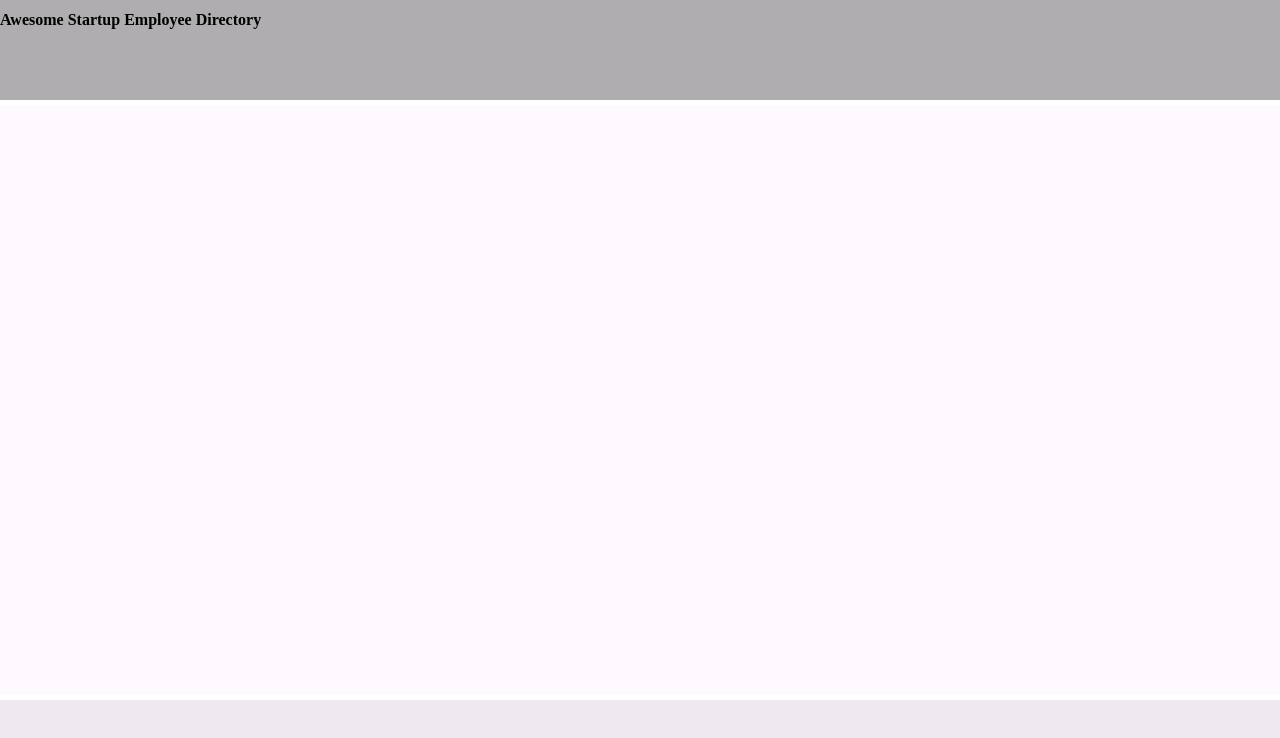
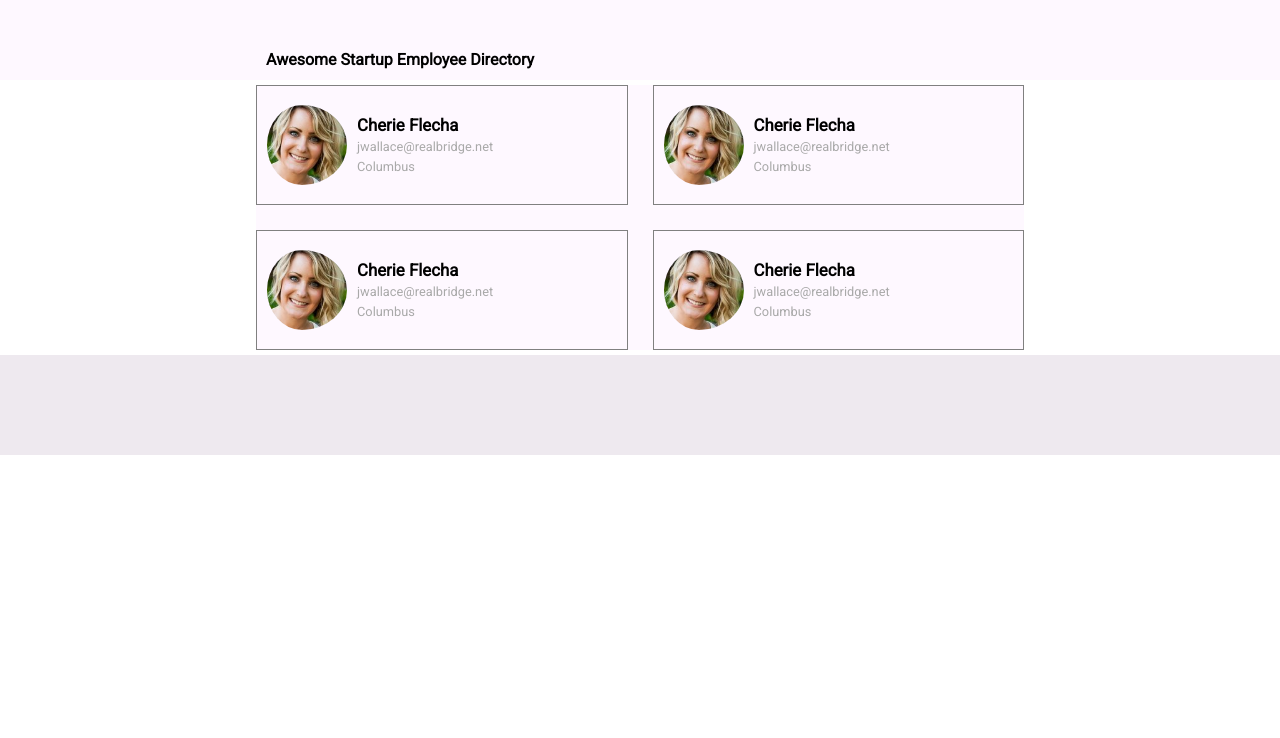
Before and after one commit to andrewrey/Project-8, a plain HTML site: page index.html in a window 1280 px wide. Drawn offline with Linux system fonts and the light colour scheme.

Commit message:
added employee card and positioned

```diff
--- a/index.html
+++ b/index.html
@@ -4,14 +4,50 @@
   <meta charset="UTF-8">
   <meta name="viewport" content="width=device-width, initial-scale=1.0">
   <title>AwesomeE-Directory</title>
+  <link href="https://fonts.googleapis.com/css?family=Roboto&display=swap" rel="stylesheet">
   <link rel="stylesheet" href="css/styles.css">
 </head>
 <body>
   <div class="grid-wrap">
     <header>
-      <h1>Awesome Startup Employee Directory</h1>
+      <div class="container">
+        <h1>Awesome Startup Employee Directory</h1>
+      </div>
     </header>
-    <main></main>
+    <main>
+      <div class="card">
+        <img src="img/member-1.jpg" alt="headshot">
+        <div class="card-text">
+          <h2>Cherie Flecha</h2>
+          <p>jwallace@realbridge.net</p>
+          <p>Columbus</p>
+        </div>
+      </div>
+      <div class="card">
+        <img src="img/member-1.jpg" alt="headshot">
+        <div class="card-text">
+          <h2>Cherie Flecha</h2>
+          <p>jwallace@realbridge.net</p>
+          <p>Columbus</p>
+        </div>
+      </div>
+      <div class="card">
+        <img src="img/member-1.jpg" alt="headshot">
+        <div class="card-text">
+          <h2>Cherie Flecha</h2>
+          <p>jwallace@realbridge.net</p>
+          <p>Columbus</p>
+        </div>
+      </div>
+      <div class="card">
+        <img src="img/member-1.jpg" alt="headshot">
+        <div class="card-text">
+          <h2>Cherie Flecha</h2>
+          <p>jwallace@realbridge.net</p>
+          <p>Columbus</p>
+        </div>
+      </div>
+    </main>
     <footer></footer>
 </div>
 </body>
--- a/scss/base/_normalize.scss
+++ b/scss/base/_normalize.scss
@@ -347,3 +347,7 @@ template {
 [hidden] {
   display: none;
 }
+
+* {
+  margin: 0;
+}
--- a/scss/base/_typography.scss
+++ b/scss/base/_typography.scss
@@ -5,14 +5,15 @@
 
 * {
   box-sizing: border-box;
+  font-family: $base-font;
 }
 
 .grid-wrap{
   display: grid;
   grid-template-columns: 1fr;
-  grid-template-rows: 100px minmax(250px, auto) 100px;
+  grid-template-rows: 80px minmax(250px, auto) 100px;
   grid-gap: 5px;
-  height: 100vh;
+  // height: 100vh;
   grid-template-areas:
     "head"
     "main"
@@ -21,7 +22,8 @@
 
 header {
   grid-area: head;
-  background-color: $header-color;
+  background-color: $base-color;
+
 }
 
 main{
--- a/scss/component/_header.scss
+++ b/scss/component/_header.scss
@@ -2,7 +2,20 @@
 /*              Header                           */
 /* ============================================= */
 
-header h1{
-  font-size: 1rem;
+header{
+  display: flex;
+  flex-direction: column;
+  .container{
+    width: 60%;
+    margin-left: auto;
+    margin-right: auto;
+    margin-top: auto;
+  }
+  h1{
+    font-size: 1rem;
+    padding-left: 10px;
+  }
+
+
 
 }
--- a/scss/component/_main.scss
+++ b/scss/component/_main.scss
@@ -1,3 +1,36 @@
 /* ============================================= */
 /*              Main                             */
 /* ============================================= */
+
+
+main{
+  display: grid;
+  width: 60%;
+  margin: 0 auto;
+  grid-template-columns: repeat(auto-fill, minmax(240px, 1fr));
+  grid-auto-rows: 120px;
+  grid-gap: 25px;
+}
+
+.card{
+  border: 1px solid grey;
+  display: flex;
+  align-items: center;
+  font-size: .7rem;
+  .card-text{
+    margin-left: 10px;
+
+  }
+  p{
+    margin-top: 5px;
+    color: darkgrey;
+    font-size: .8rem;
+  }
+
+  img{
+    border-radius: 50%;
+    height: 80px;
+    padding-left: 10px;
+  }
+
+}
--- a/scss/utilities/_variables.scss
+++ b/scss/utilities/_variables.scss
@@ -2,6 +2,12 @@
 /*              Variables                        */
 /* ============================================= */
 
+
+// Colours
 $base-color: #FEF8FF;
 $footer-color:#EEE9EF;
-$header-color:#AFADAF;
+
+
+// fonts
+
+$base-font:'Roboto', sans-serif;
```
Also changed, not shown: css/styles.css, img/member-1.jpg (added), 1 other file.
